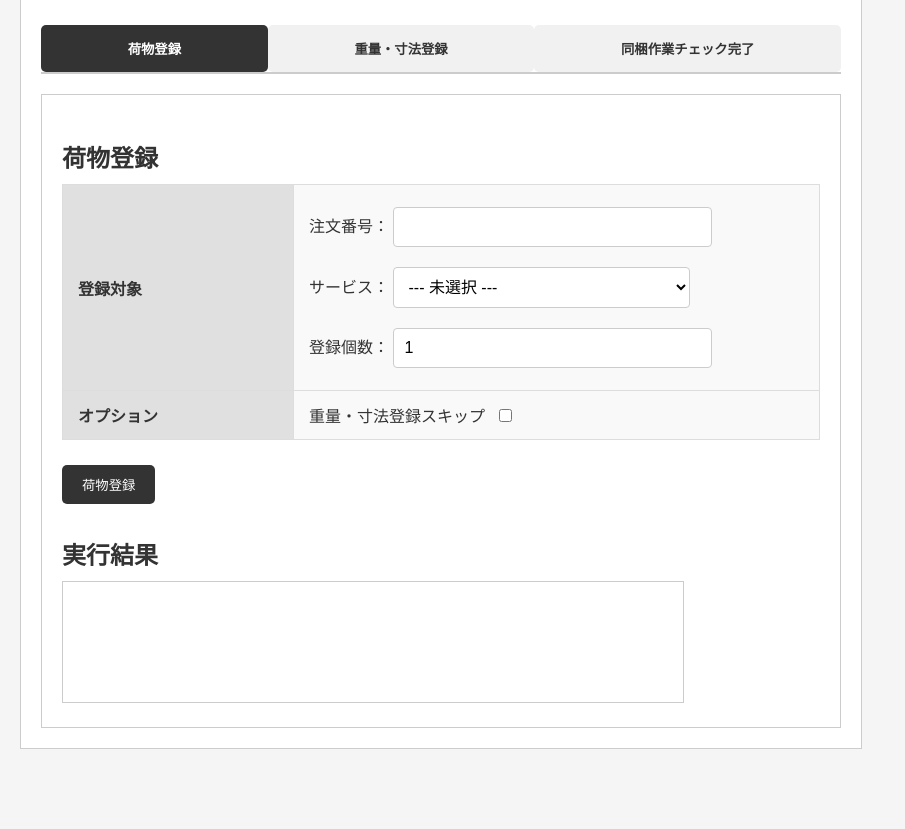
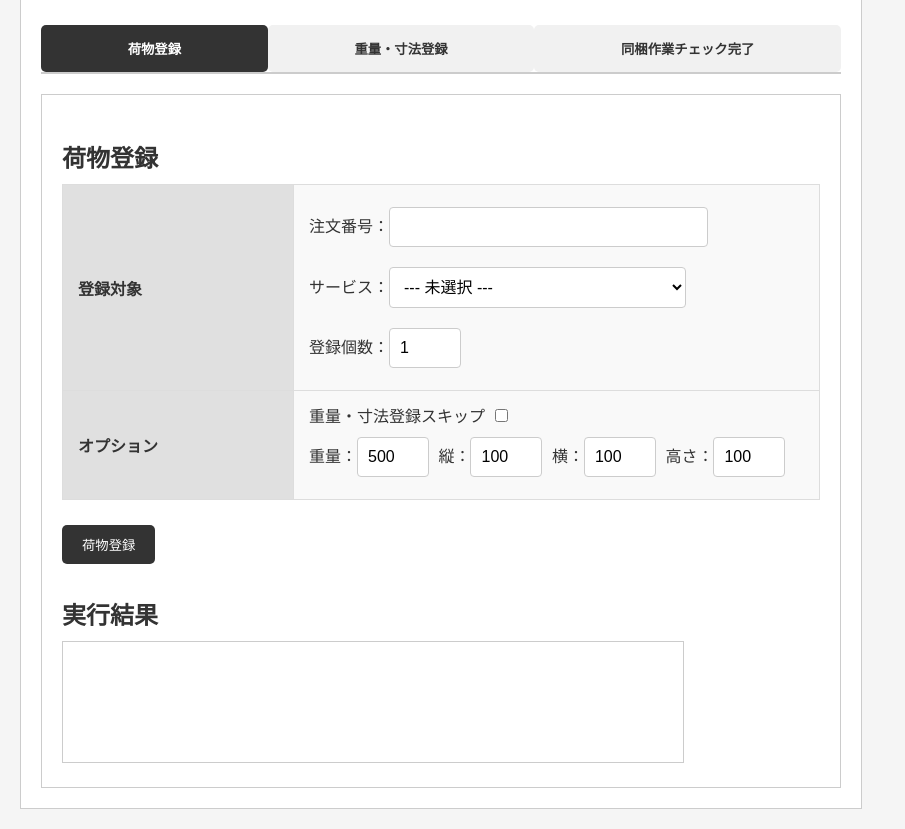
Before and after one commit to miura-t-bp/dejima-test-app, a Django app: page /selenium/ in a window 1280 px wide. Shown: the part 247-1076 px from the top of the page, without its empty margins (0-905 px from the left). Before the commit the page ends 996 px from the top, so only its background shows below. Run offline with Django 3.2, Linux system fonts and the light colour scheme; parts of the project's set-up code (start-up, migrations or seed data) failed here and were passed over.

Commit message:
重量・寸法をオプションで入力できるよう修正、フォームデータ取得処理を共通化に伴う要素名の細かい修正

```diff
--- a/seleniumapp/classes/cswh.py
+++ b/seleniumapp/classes/cswh.py
@@ -367,13 +367,17 @@ class CsWh:
 
         return baggage_number, None
 
-    def regist_weight(self, baggage_number):
+    def regist_weight(self, baggage_number, weight_gram=500, length_mm=100, width_mm=100, height_mm=100):
         """
         指定された荷物番号の荷物の重量・寸法登録を行う
         - エラーメッセージが表示されている場合はエラーメッセージを表示して終了
 
         Args:
             baggage_number (str): 重量・寸法登録する注文の注文番号
+            weight_gram    (int): 重量（グラム）
+            length_mm      (int): 縦（ミリ）
+            width_mm       (int): 横（ミリ）
+            height_mm      (int): 高さ（ミリ）
 
         Returns:
             bool: 重量・寸法登録が成功したかどうか
--- a/seleniumapp/static/css/style.css
+++ b/seleniumapp/static/css/style.css
@@ -59,6 +59,11 @@ input:not([type="checkbox"]), select {
 
 input[type="checkbox"] {
     margin-left: 10px;
+}
+
+input[type="number"] {
+    width: 50px;
+    margin-right: 5px;
 }
 
 button {
--- /dev/null
+++ b/seleniumapp/templates/components/baggage_weight.html
@@ -0,0 +1,4 @@
+<label for="weight_gram">重量：</label><input type="number" id="weight_gram" name="weight_gram" value="500">
+<label for="length_mm">縦：</label><input type="number" id="length_mm" name="length_mm" value="100">
+<label for="width_mm">横：</label><input type="number" id="width_mm" name="width_mm" value="100">
+<label for="height_mm">高さ：</label><input type="number" id="height_mm" name="height_mm" value="100">
--- a/seleniumapp/templates/cs.html
+++ b/seleniumapp/templates/cs.html
@@ -11,7 +11,7 @@
             <tr>
                 <th>荷物番号</th>
                 <td>
-                    <input id="baggage_number_for_invoice_detail_input" name="baggage_number_for_invoice_detail_input"><br>
+                    <input id="baggage_number" name="baggage_number"><br>
                 </td>
             </tr>
         </table>
--- a/seleniumapp/templates/wh.html
+++ b/seleniumapp/templates/wh.html
@@ -13,21 +13,18 @@
             <tr>
                 <th>登録対象</th>
                 <td>
-                    <label for="order_number">注文番号：</label>
-                    <input id="order_number" name="order_number">
-                    <br>
-                    <label for="service">サービス：</label>
-                    <select id="service" name="service"></select>
-                    <br>
-                    <label for="quantity">登録個数：</label>
-                    <input id="quantity" name="quantity" type="number" value="1" required>
+                    <label for="order_number">注文番号：</label><input id="order_number" name="order_number"><br>
+                    <label for="service">サービス：</label><select id="service" name="service"></select><br>
+                    <label for="quantity">登録個数：</label><input id="quantity" name="quantity" type="number" value="1" required>
                 </td>
             </tr>
             <tr>
                 <th>オプション</th>
                 <td>
-                    <label for="no_weight_regist">重量・寸法登録スキップ</label>
-                    <input type="checkbox" id="no_weight_regist" name="no_weight_regist" value="1">
+                    <label for="no_weight_regist">重量・寸法登録スキップ</label><input type="checkbox" id="no_weight_regist" name="no_weight_regist" value="1"><br>
+                    {% block baggage_weight_for_regist_baggage %}
+                        {% include "components/baggage_weight.html" %}
+                    {% endblock %}
                 </td>
             </tr>
         </table>
@@ -45,7 +42,15 @@
             <tr>
                 <th>荷物番号</th>
                 <td>
-                    <input id="baggage_number_for_regist_weight" name="baggage_number_for_regist_weight"><br>
+                    <input id="baggage_number" name="baggage_number"><br>
+                </td>
+            </tr>
+            <tr>
+                <th>オプション</th>
+                <td>
+                    {% block baggage_weight_for_regist_weight %}
+                        {% include "components/baggage_weight.html" %}
+                    {% endblock %}
                 </td>
             </tr>
         </table>
--- a/seleniumapp/utils.py
+++ b/seleniumapp/utils.py
@@ -70,7 +70,7 @@ def regist_baggage(data):
 
         # 重量・寸法登録スキップオプションが指定されていない場合は重量・寸法登録
         if not data.get("no_weight_regist"):
-            baggage_number, err_message = cswh.regist_weight(baggage_number)
+            baggage_number, err_message = cswh.regist_weight(baggage_number, data.get("weight_gram"), data.get("length_mm"), data.get("width_mm"), data.get("height_mm"))
             if err_message:
                 return error_response(err_message)
 
@@ -95,7 +95,7 @@ def regist_baggage_weight(data):
     cswh = CsWh(data.get("env"))
 
     # 重量・寸法登録
-    baggage_number, err_message = cswh.regist_weight(data.get("baggage_number"))
+    baggage_number, err_message = cswh.regist_weight(data.get("baggage_number"), data.get("weight_gram"), data.get("length_mm"), data.get("width_mm"), data.get("height_mm"))
 
     # CS荷物詳細画面から荷物ステータスとURLを取得
     baggage_status, cs_baggage_detail_url = cswh.get_baggage_status_and_detail_url(baggage_number)
```
